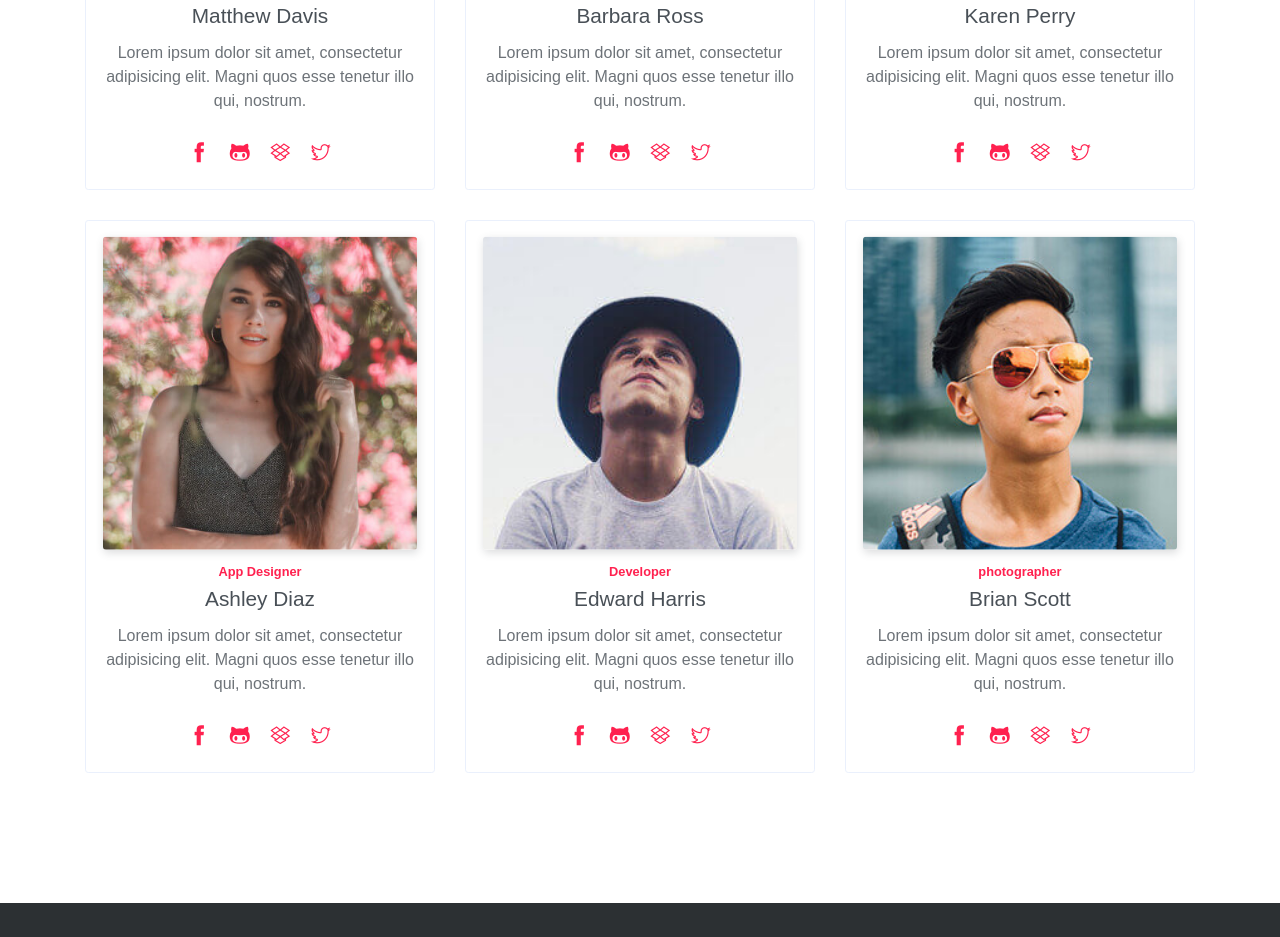
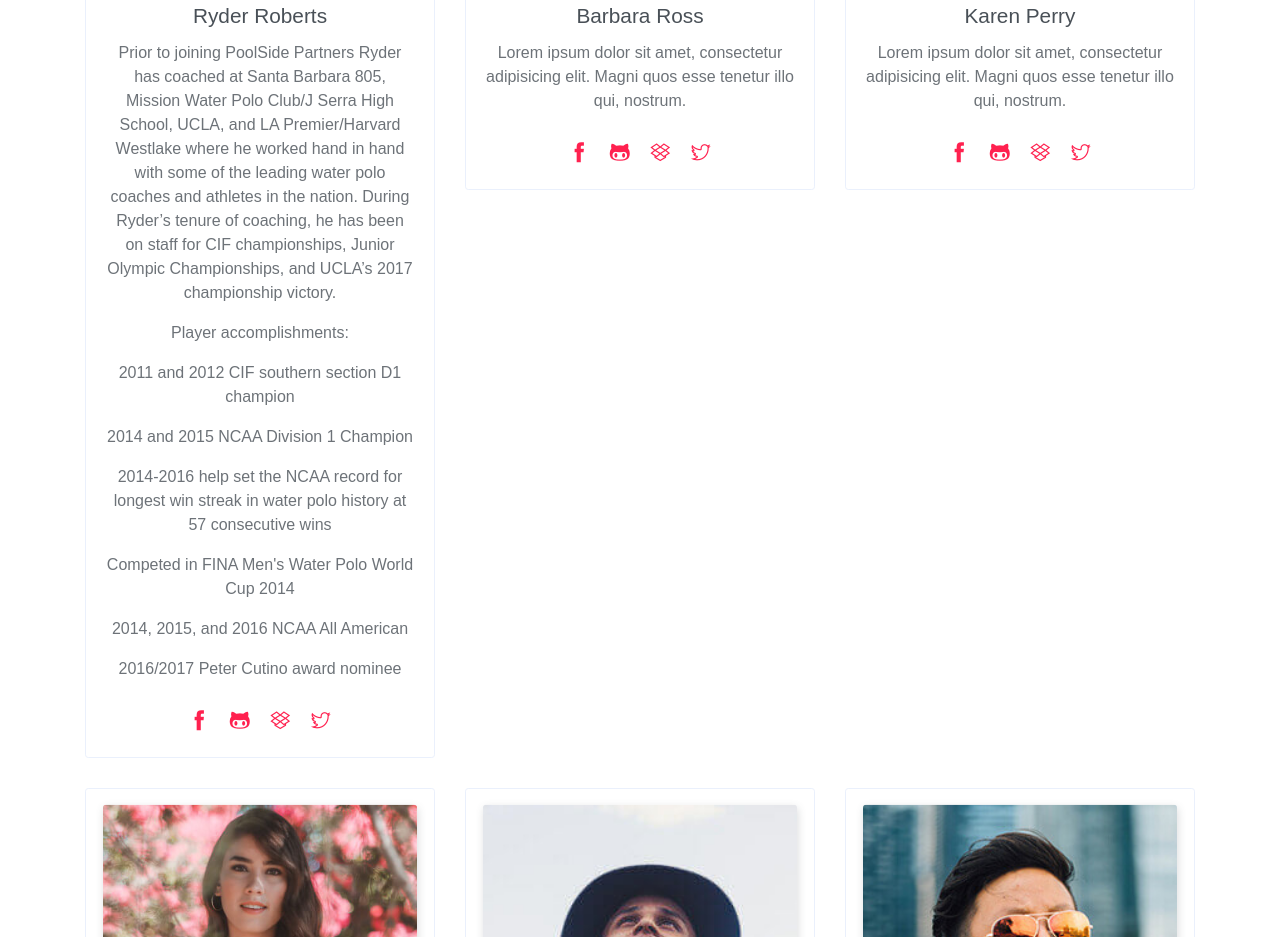
Before and after one commit to poolsideadmin/poolsideWP, a website: page index.html in a window 1280 px wide. Shown: the part 4760-5697 px from the top of the page. Drawn offline with Linux system fonts and the light colour scheme.

Commit message:
Update index.html

```diff
--- a/index.html
+++ b/index.html
@@ -312,16 +312,30 @@
     <section id="team">
         <div class="container">
             <h6 class="section-subtitle text-center">Meet With</h6>
-            <h6 class="section-title mb-5 text-center">Our Angels</h6>
+            <h6 class="section-title mb-5 text-center">Our Team</h6>
             <div class="row">
                 <div class="col-sm-6 col-md-4">
                     <div class="card text-center mb-4">
                         <img class="card-img-top inset" src="./public_html/assets/imgs/avatar.jpg">
                         <div class="card-body">
                             <h6 class="small text-primary font-weight-bold">FOUNDER</h6>
-                            <h5 class="card-title">Matthew Davis</h5>
-                            <p>Lorem ipsum dolor sit amet, consectetur adipisicing elit. Magni quos esse tenetur illo qui, nostrum.</p>
-                            <div class="socials">
+                            <h5 class="card-title">Ryder Roberts</h5>
+                            <p>Prior to joining PoolSide Partners Ryder has coached at Santa Barbara 805, Mission Water Polo Club/J Serra High School, UCLA, and LA Premier/Harvard Westlake where he worked hand in hand with some of the leading water polo coaches and athletes in the nation.  During Ryder’s tenure of coaching, he has been on staff for CIF championships, Junior Olympic Championships, and UCLA’s 2017 championship victory. </p>
+				<p>Player accomplishments:</p>
+				<p>2011 and 2012 CIF southern section D1 champion
+				</p>
+				<p>2014 and 2015 NCAA Division 1 Champion
+				</p>
+				<p>2014-2016 help set the NCAA record for longest win streak in water polo history at 57 consecutive wins
+				</p>
+				<p>Competed in FINA Men's Water Polo World Cup 2014
+				</p>
+				<p>2014, 2015, and 2016 NCAA All American
+				</p>
+				<p>2016/2017 Peter Cutino award nominee
+				</p>
+
+				<div class="socials">
                                 <a href="javascript:void(0)"><i class="ti-facebook"></i> </a>
                                 <a href="javascript:void(0)"><i class="ti-github"></i></a>
                                 <a href="javascript:void(0)"><i class="ti-dropbox"></i></a>
```
